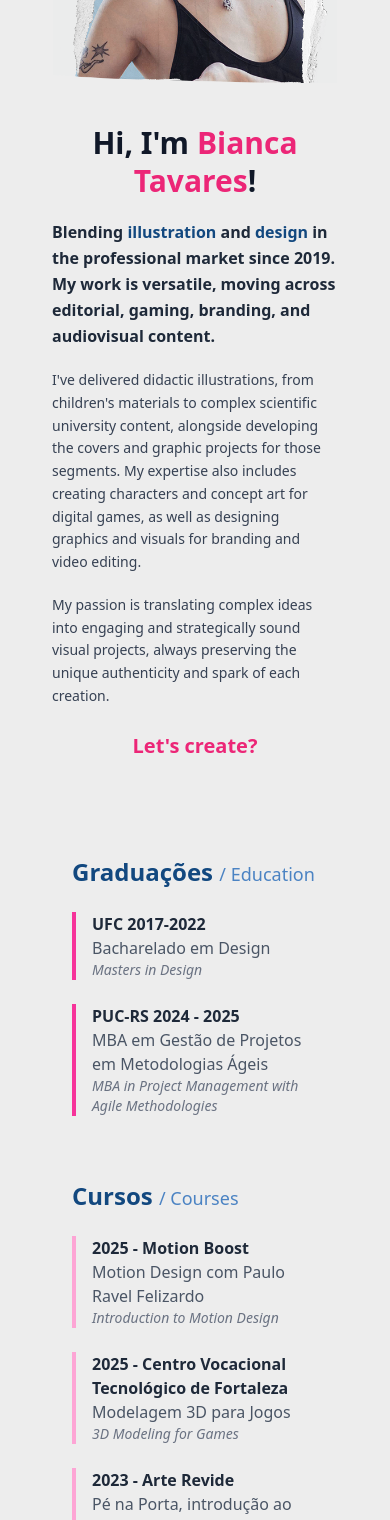
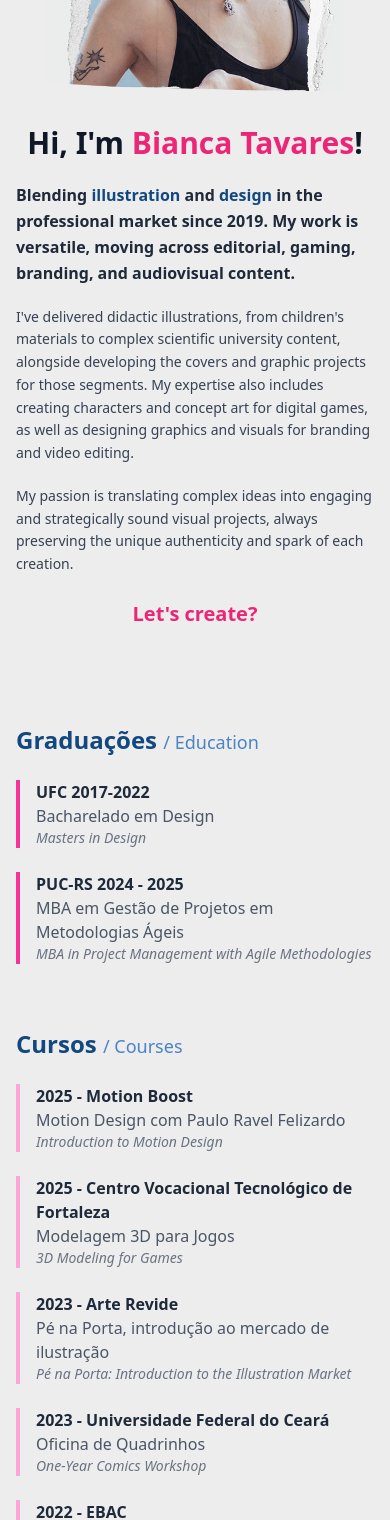
Before and after one commit to valentimdev/bibi_ilustra, a Next.js app: page /about in a window 390 px wide. Shown: the part 432-1952 px from the top of the page. Built offline with nearby package versions, Linux system fonts and the light colour scheme.

Commit message:
fix: padding and text positioning

```diff
--- a/src/app/about/page.tsx
+++ b/src/app/about/page.tsx
@@ -4,7 +4,7 @@ import React from 'react';
 export default function About() {
   return (
     <div className="flex flex-col w-full min-h-screen py-8 gap-16">
-      <div className="flex flex-col gap-8 px-5 py-8 max-w-7xl mx-auto w-full md:flex-row md:px-8">
+      <div className="flex flex-col gap-8 px-4 py-8 max-w-7xl mx-auto w-full md:flex-row md:px-8">
       <div className="relative w-full flex-shrink-0 min-h-[340px] border md:w-[48%] md:min-h-[600px]">
           <Image
            unoptimized
@@ -49,7 +49,7 @@ export default function About() {
         </div>
       </div>
 
-      <div className="max-w-7xl mx-auto w-full flex flex-col   px-10  mb-17">
+      <div className="max-w-7xl mx-auto w-full flex flex-col px-4 md:px-10 mb-17">
         <div className="flex flex-col md:flex-row gap-16 md:gap-20 ">
           <div className="flex flex-col w-full md:w-1/2 ">
             <h3 className="text-2xl font-extrabold text-[#12487F] mb-6">
--- a/src/app/work/[slug]/page.tsx
+++ b/src/app/work/[slug]/page.tsx
@@ -59,7 +59,7 @@ export default async function ProjectPage({ params }: ProjectPageProps) {
 
 
           <div className="flex px-0 pt-3 md:px-20">
-          <p className="mx-auto max-w-none text-center text-base leading-7 text-gray-800 md:mt-2 md:text-xl md:text-justify">
+          <p className="mx-auto max-w-none text-center text-base leading-7 text-gray-800 md:mt-2 md:text-xl">
             {project.description}
           </p>
           </div>
--- a/src/components/AppShell.tsx
+++ b/src/components/AppShell.tsx
@@ -17,7 +17,7 @@ export default function AppShell({ children }: AppShellProps) {
   return (
     <>
       <Header />
-      <main className={isAdminRoute ? 'flex-1' : 'flex-1 max-w-8xl px-8 sm:px-12 lg:px-16'}>
+      <main className={isAdminRoute ? 'flex-1' : 'flex-1 max-w-8xl px-0 sm:px-4 lg:px-8'}>
         {children}
       </main>
       {!isAdminRoute && <Footer />}
--- a/src/components/ArtGallery.tsx
+++ b/src/components/ArtGallery.tsx
@@ -17,11 +17,11 @@ const ArtGallery: React.FC<ArtGalleryProps> = ({ projects }) => {
   };
 
   return (
-    <section className="w-full h-full py-10 pb-24 ">
+    <section className="w-full h-full pt-2 sm:pt-10 pb-24 ">
       <div className="max-w-8xl mx-auto  h-full flex flex-col ">
         <div className="grid grid-cols-1 flex-1 transition-all duration-300">
           {exibition === 'ilustracao' && (
-            <div className="grid grid-cols-1 md:grid-cols-3 gap-2">
+            <div className="grid grid-cols-1 md:grid-cols-3 gap-0.5 md:gap-2">
           {projects
             .filter(
               (project: ProjectData) => project.category === 'ilustracao'
@@ -62,7 +62,7 @@ const ArtGallery: React.FC<ArtGalleryProps> = ({ projects }) => {
           )}
 
           {exibition === 'design' && (
-            <div className="grid grid-cols-1 md:grid-cols-3 gap-2">
+            <div className="grid grid-cols-1 md:grid-cols-3 gap-0.5 md:gap-2">
                   {projects
                 .filter((project: ProjectData) => project.category === 'design')
                 .sort((a, b) => {
--- a/src/components/ProjectMural.tsx
+++ b/src/components/ProjectMural.tsx
@@ -101,7 +101,7 @@ function PresentationArtworkCover({
 }) {
   return (
     <section
-      className="relative mb-1 h-[25vh] sm:h-[50vh] md:h-[60vh] lg:h-[71vh] overflow-hidden bg-black -mx-8 sm:-mx-12 lg:-mx-16"
+      className="relative mb-1 h-[25vh] sm:h-[50vh] md:h-[60vh] lg:h-[71vh] overflow-hidden bg-black mx-0 sm:-mx-4 lg:-mx-8"
     >
       <ClickableArtwork
         src={artwork.src}
```
